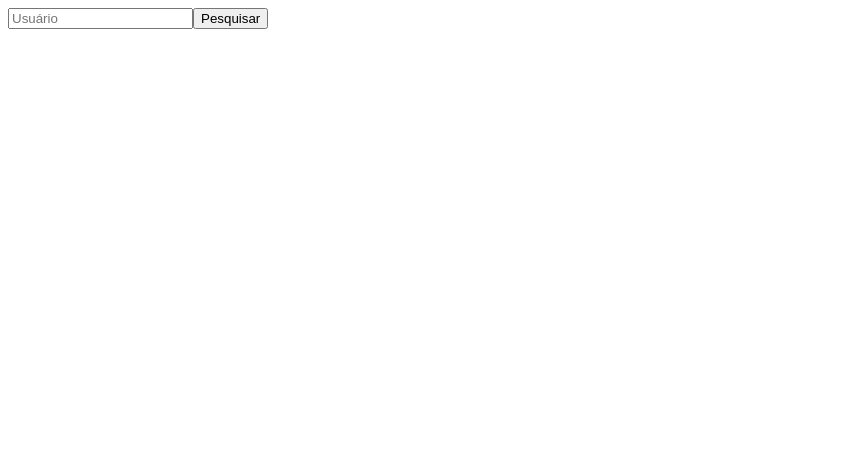
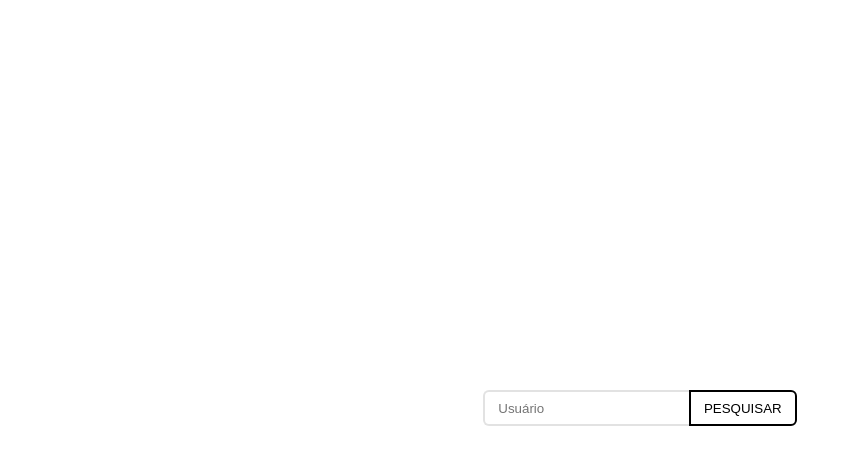
Before and after one commit to sineto/gama-git, a React (Create React App) app: page / in a window 1280 px wide. Shown: the top 464 px of the page, without its empty margins (0-852 px from the left). Built offline with nearby package versions, Linux system fonts and the light colour scheme.

Commit message:
feat(style): add style to Home peage

```diff
--- a/src/pages/Home/index.js
+++ b/src/pages/Home/index.js
@@ -1,6 +1,8 @@
 import React, { useState } from 'react';
 import { useHistory } from 'react-router-dom';
 import axios from 'axios';
+
+import { Container, Input, Button, SpanError } from './style';
 
 const Home = () => {
 	const [ user, setUser ] = useState('');
@@ -22,24 +24,25 @@ const Home = () => {
 	};
 
 	return (
-		<>
+		<Container>
 			<div>
-				<input
+				<Input
 					type='text'
 					placeholder='Usuário'
 					value={user}
 					onChange={e => setUser(e.target.value)}
 				/>
-				<button
+				<Button
 					type='button'
 					onClick={handleRepos}
 				>
 				Pesquisar
-				</button>
+				</Button>
 			</div>
-			{ error ? <span>Ocorreu um erro. Tente Novamente.</span> : '' }
-		</>
+			{ error ? <SpanError>Ocorreu um erro. Tente Novamente.</SpanError> : '' }
+		</Container>
 	);
+
 };
 
 export default Home;
--- /dev/null
+++ b/src/pages/Home/style.js
@@ -0,0 +1,45 @@
+import styled from 'styled-components';
+
+export const Container = styled.div`
+	height: 100vh;
+	display: flex;
+	flex-direction: column;
+	justify-content: center;
+	align-items: center;
+`;
+
+export const Input = styled.input`
+	border: 2px solid #e2e2e2;
+	border-right: none;
+	border-radius: 0.45em 0 0 0.45em;
+	padding: 0.65em 1em;
+	outline: none;
+
+	&:focus {
+		border-color: black;
+	}
+`;
+
+export const Button = styled.button`
+	text-transform: uppercase;
+	border: 2px solid black;
+	border-radius: 0 0.45em 0.45em 0;
+	background: transparent;
+	padding: 0.65em 1em;
+	cursor: pointer;
+
+	&:hover {
+		color: white;
+		background: black;
+	}
+`;
+
+export const SpanError = styled.span`
+	font-size: 0.83em;
+	color: white;
+	background: #C41F1F;
+	border-radius: 0.65em;
+	margin: 1em;
+	padding: 25px;
+	display: block;
+`;
```
